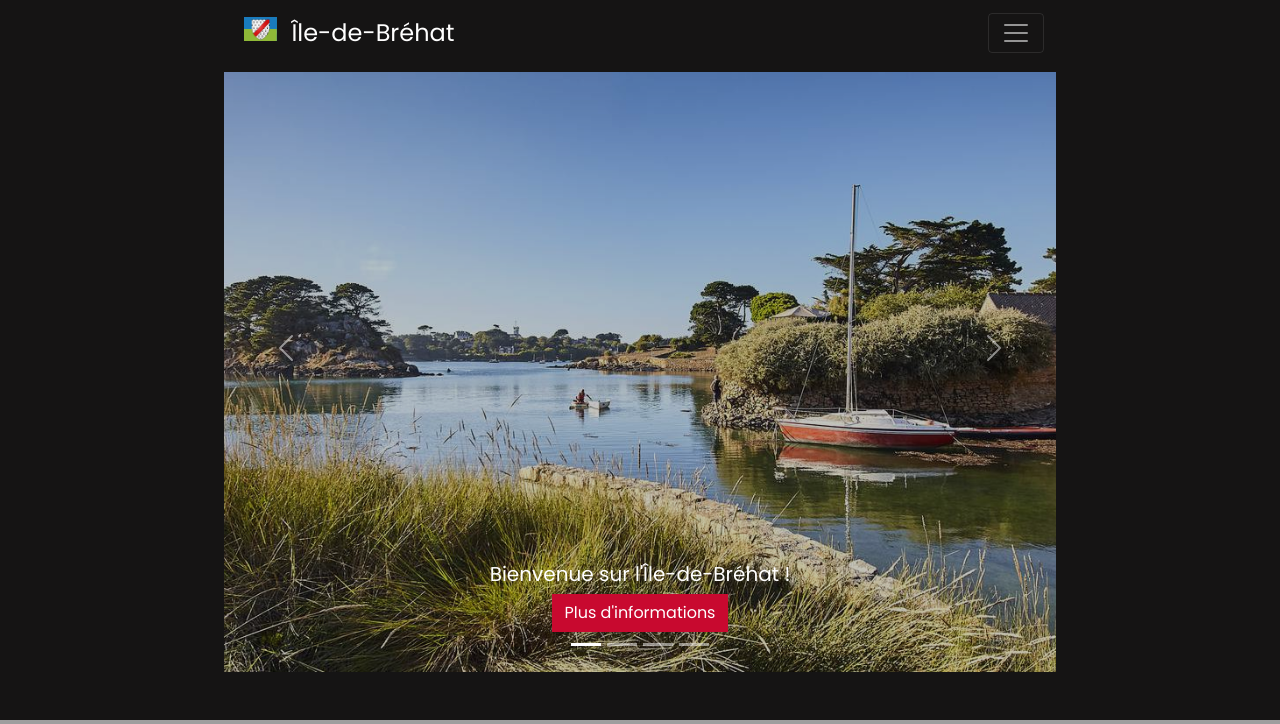
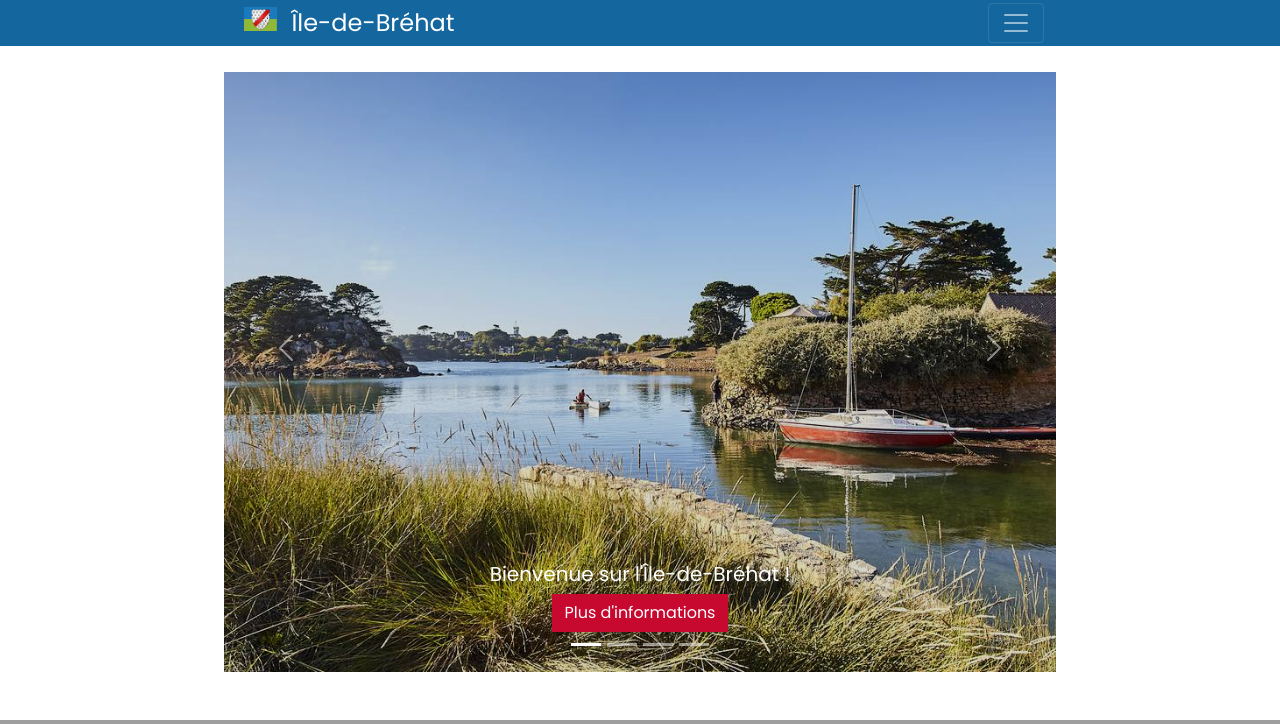
Before and after one commit to yusa-ai/brehat, a PHP site: page / in a window 1280 px wide. Shown: the top 724 px of the page. Run offline with PHP 8.4, Linux system fonts and the light colour scheme; some libraries are stand-ins or nearby versions; grey boxes are pictures that could not be loaded.

Commit message:
Modifications mineures

```diff
--- a/css/style.css
+++ b/css/style.css
@@ -7,11 +7,14 @@ body {
 
     --global-blue: #14679e;
     --global-red: #c8092f;
-    --global-black: #151414FF;
+    --global-white: #0000000C;
 }
 
+/* Navbar */
 
-/* Navbar */
+.navbar {
+    background-color: var(--global-blue);
+}
 
 .nav-link.active {
     text-decoration: underline;
@@ -32,7 +35,7 @@ body {
 
 .dropdown-menu {
     border: 0;
-    background-color: var(--global-black);
+    background-color: var(--global-blue);
 }
 
 .dropdown-item:hover {
@@ -51,7 +54,7 @@ body {
 
 .carousel-item img {
     object-fit: cover;
-    opacity: 0.75;
+    opacity: 1;
 }
 
 .btn-danger, .btn-danger:hover, .btn-danger:active, .btn-danger:visited {
@@ -87,7 +90,7 @@ body {
 }
 
 #tourisme {
-    background-color: var(--global-black);
+    background-color: white;
 }
 
 #actualites {
@@ -108,7 +111,7 @@ body {
 }
 
 #evenements {
-    background-color: rgb(255, 255, 255);
+    background-color: var(--global-white);
 }
 
 .row-striped:nth-of-type(odd) {
@@ -117,7 +120,7 @@ body {
 }
 
 .row-striped:nth-of-type(even) {
-    background-color: rgba(0, 0, 0, 0.07);
+    background-color: rgba(0, 0, 0, 0.02);
     border-left: 4px rgba(198, 197, 197, 0.57) solid;
 }
 
--- a/index.htm
+++ b/index.htm
@@ -21,7 +21,7 @@
 
 <header>
     <!--Menu de navigation-->
-    <nav class="navbar navbar-dark navbar-expand-xxl g-padding fixed-top">
+    <nav class="navbar navbar-dark navbar-expand-xxl g-padding fixed-top py-0">
         <div class="container-fluid">
 
             <!--Logo et nom du site-->
@@ -69,7 +69,7 @@
 
 <!--Tourisme-->
 <section class="container-fluid g-padding pt-4 pb-5" id="tourisme">
-    <div class="carousel slide carousel-fade pt-5" data-bs-interval="7000" data-bs-ride="carousel" id="carousel">
+    <div class="carousel carousel-fade slide pt-5" data-bs-interval="7000" data-bs-ride="carousel" id="carousel">
         <div class="carousel-indicators">
             <button aria-current="true" aria-label="Slide 1" class="active" data-bs-slide-to="0"
                     data-bs-target="#carousel"
@@ -80,7 +80,7 @@
         </div>
         <div class="carousel-inner">
             <div class="carousel-item active">
-                <img alt="Bienvenue sur l'Île-de-Bréhat !" class="d-block w-100 h-100" src="img/tourisme/brehat.jpg">
+                <img alt="Bienvenue sur l'Île-de-Bréhat !" class="d-block w-100 h-100" src="img/tourisme/brehat.png">
                 <div class="carousel-caption">
                     <h5>Bienvenue sur l'Île-de-Bréhat !</h5>
                     <button class="btn btn-danger rounded-0" type="button">Plus d'informations</button>
@@ -252,7 +252,7 @@
                     </li>
                 </ul>
                 <p>L'association "Tir à Bréharc" vous invite à son tournoi annuel. Inscriptions sur leur site : <a
-                        href="#">tir-a-breharc.fr</a>.
+                        href="https://www.youtube.com/watch?v=dQw4w9WgXcQ" target="_blank">tir-a-breharc.fr</a>.
                 </p>
             </div>
         </div>
@@ -267,7 +267,6 @@
 
 <script crossorigin src="https://cdn.jsdelivr.net/npm/bootstrap@5.1.3/dist/js/bootstrap.bundle.min.js"></script>
 <script crossorigin src="https://code.jquery.com/jquery-3.6.0.slim.min.js"></script>
-<script src="./js/main.js"></script>
 </body>
 
 </html>
--- a/js/main.js
+++ /dev/null
@@ -1,44 +0,0 @@
-function changerFondNavbar() {
-    let scroll = $(window).scrollTop();
-    let navbar = $(".navbar");
-    let services = $(".dropdown-menu");
-
-    let black = getComputedStyle(document.documentElement).getPropertyValue("--global-black");
-    let blue = getComputedStyle(document.documentElement).getPropertyValue("--global-blue");
-
-    if (!collapsed || scroll > 0) {
-        // Fond bleu
-        navbar.removeAttr("style");
-        services.removeAttr("style");
-        //navbar.css("background", "linear-gradient(to right, #10527E, #197bbd)");
-        navbar.css("background-color", blue);
-        navbar.css("padding-top", "0");
-        navbar.css("padding-bottom", "0");
-        services.css("background-color", blue);
-    } else {
-        // Fond transparent
-        navbar.removeAttr("style");
-        services.removeAttr("style");
-        navbar.css("background-color", "transparent");
-        navbar.css("padding-top", "10px");
-        navbar.css("padding-bottom", "10px");
-        services.css("background-color", black);
-    }
-}
-
-let collapsed = true;
-
-let navbar = document.getElementById("navbar");
-navbar.addEventListener("hidden.bs.collapse", function () {
-    collapsed = true;
-    changerFondNavbar();
-})
-navbar.addEventListener("shown.bs.collapse", function () {
-    collapsed = false;
-    changerFondNavbar();
-})
-
-// Change le fond et la taille de la navbar en fonction de la position du scroll sur la page
-$(window).scroll(function () {
-    changerFondNavbar();
-});
```
Also changed, not shown: img/tourisme/brehat.jpg (deleted), img/tourisme/brehat.png (added).
